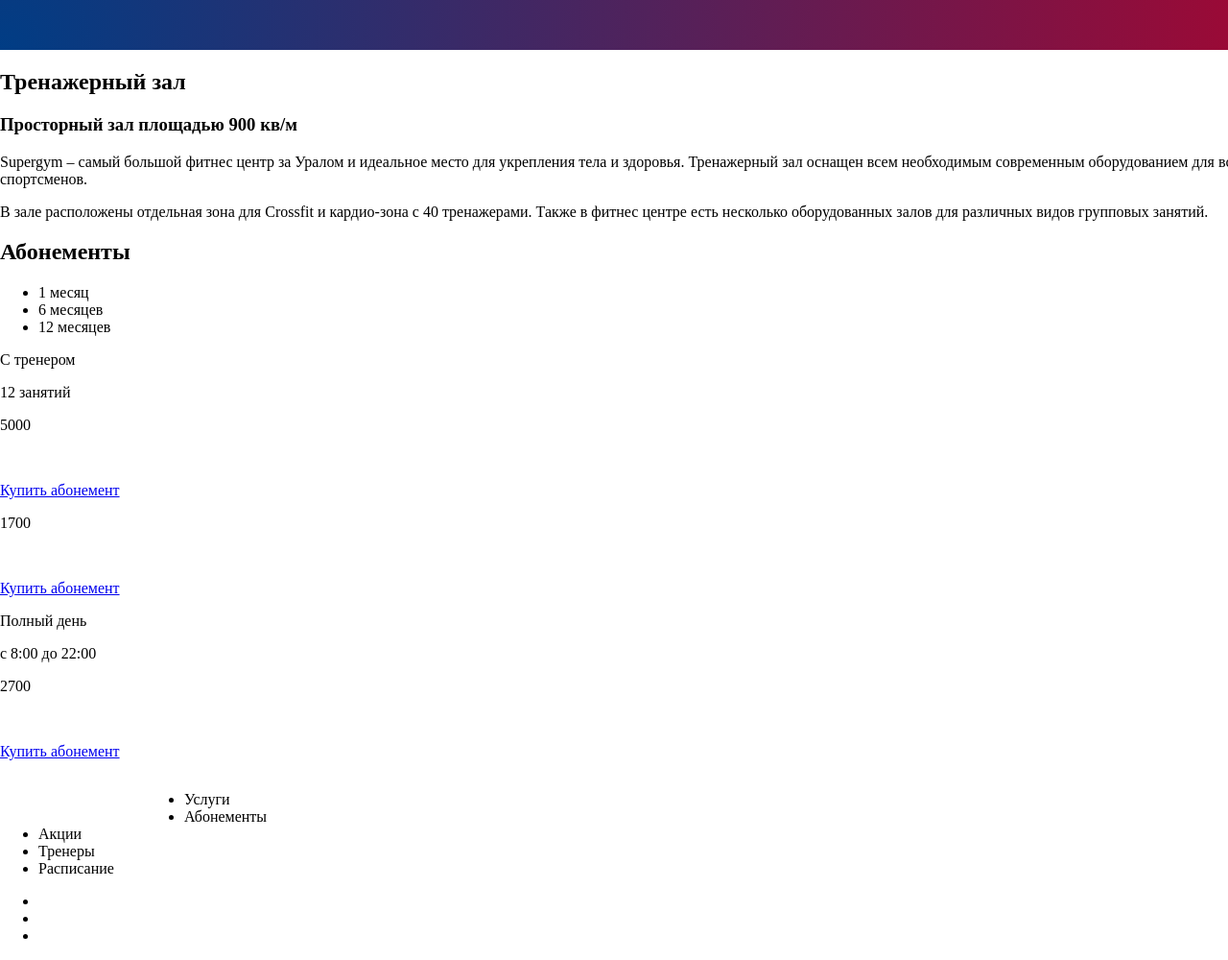
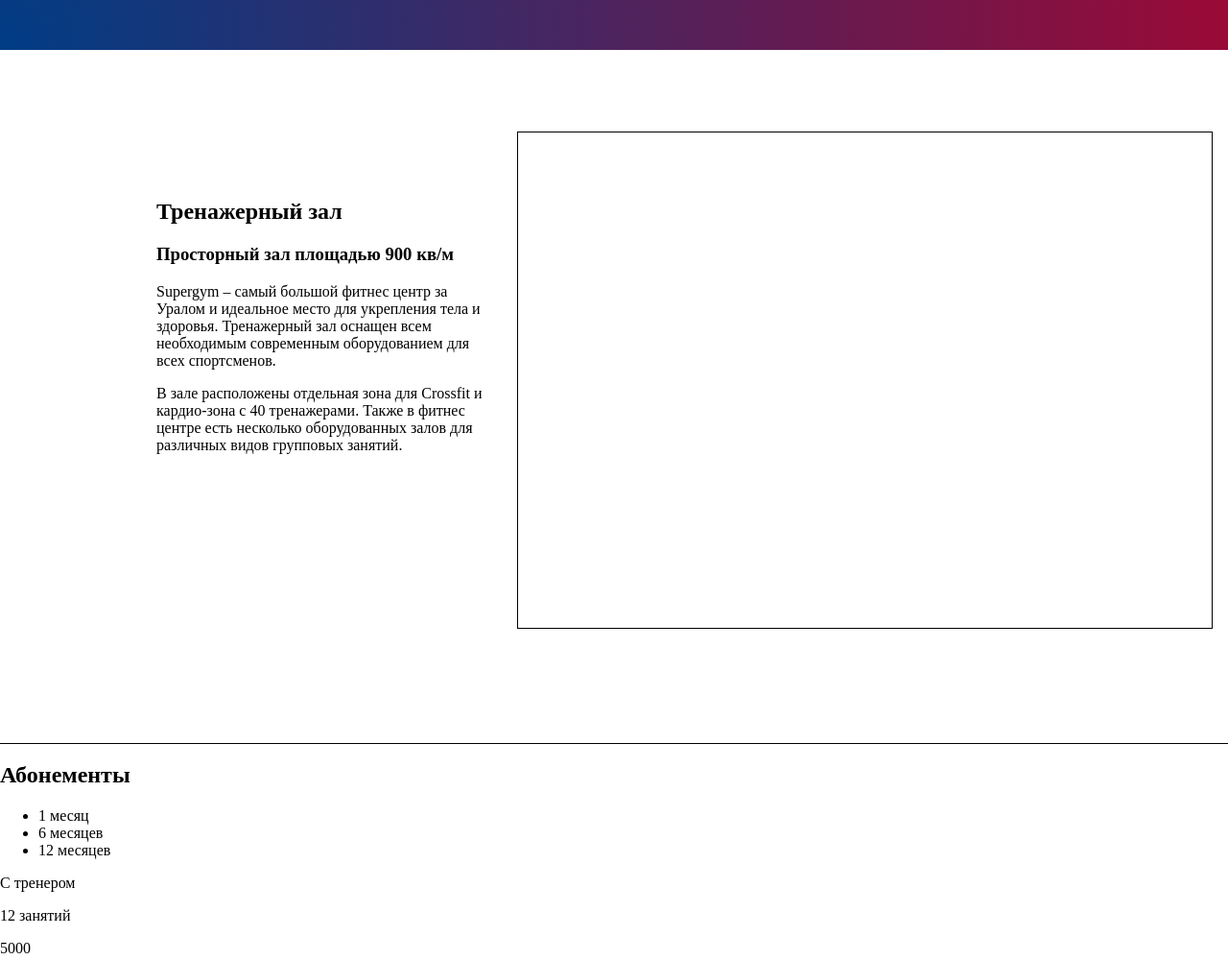
Before and after one commit to adoreducks/fitness, a plain HTML site: page index.html in a window 1280 px wide. Shown: the part 640-1640 px from the top of the page at 96% size. Drawn offline with Linux system fonts and the light colour scheme.

Commit message:
28.02.20
С помощью display: flex; расположил текст в тренажерном зале, осталось вставить изображения и форматировать текст

```diff
--- a/index.html
+++ b/index.html
@@ -70,19 +70,37 @@
 
     <main>
         <section class="gym">
-            <div class="description_gym"><h2>Тренажерный зал</h2>
+            <div class="vertical-line_1"></div>
+
+            <div class="vertical-line_2">
+                <div class="vl2_1">
+                    <div class="vl2_1_1"></div>
+                    <div class="vl2_1_2">
+                        <div class="vl2_1_2_1"></div>
+                        <div class="vl2_1_2_2">
+                            <div class="description_gym">
+                                <h2>Тренажерный зал</h2>
                                 <h3>Просторный зал площадью 900 кв/м</h3>
                                 <p><!-- отредактировать текст -->Supergym – самый большой фитнес центр за Уралом и идеальное место для укрепления тела и здоровья. Тренажерный зал оснащен всем необходимым современным оборудованием для всех спортсменов.</p>
                                 <p><!-- отредактировать текст -->В зале расположены отдельная зона для Crossfit и кардио-зона с 40 тренажерами. Также в фитнес центре есть несколько оборудованных залов для различных видов групповых занятий.</p>
                             </div>
-            <div class="description_gym_img">
                         </div>
-            <div class="description_gym_vid">
+                        <div class="vl2_1_2_3"></div>
                     </div>
-            <div class="description_gym_vid_bg">
+                    <div class="vl2_1_3"></div>
+
                 </div>
-            <div class="description_gym_vid_play">
+                <div class="vl2_2">
+                    <div class="description_gym_img"></div>
+                    <div class="description_gym_vid"></div>
+                    <div class="description_gym_vid_bg"></div>
+                    <div class="description_gym_vid_play"></div>
                 </div>
+                <div class="vl2_3"></div>
+            </div>
+
+            <div class="vertical-line_3"></div>
+
         </section>
         <section class="membership">
             <div class="membership_p">
--- a/style.css
+++ b/style.css
@@ -138,6 +138,7 @@ header {
     /* height: 191px; */
     height: auto;
     font-family: 'Bebas Neue Bold', Georgia, bold;/* слетел шрифт и не хочет обратно */
+    font-weight: 900;
     font-size: 109px;
     line-height: 109px;
     text-align: right;
@@ -159,6 +160,7 @@ header {
     width: auto;
     height: 85px;
     font-family: 'Bebas Neue Bold', Georgia, bold;/* слетел шрифт и не хочет обратно */
+    font-weight: bold;
     font-size: 109px;
     line-height: 109px;
     text-align: right;
@@ -305,5 +307,82 @@ header {
     width: 100%;
 }
 
-/*     outline: 1px solid black;
- */
+/* MAIN */
+main {
+    display: flex;
+    flex-direction: column;
+}
+
+.gym {
+    width: 100%;
+    height: 722px;
+    display: flex;
+    flex-direction: column;
+    outline: 1px solid black;
+}
+
+.vertical-line_1 {
+    width: 100%;
+    height: 86px;
+}
+
+.vertical-line_2 {
+    width: 100%;
+    height: 516px;
+    display: flex;
+}
+
+.vl2_1 {
+    width: 540px;
+    height: 100%;
+    display: flex;
+    flex-direction: column;
+}
+
+.vl2_1_1 {
+    width: 100%;
+    height: 49px;
+}
+
+.vl2_1_2 {
+    width: 100%;
+    height: 314px;
+    display: flex;
+}
+
+.vl2_1_2_1 {
+    width: 163px;
+    height: 100%;
+}
+
+.vl2_1_2_2 {
+    width: 355px;
+    height: 100%;
+}
+
+.vl2_1_2_3 {
+    width: 22px;
+    height: 100%;
+}
+
+.vl2_1_3 {
+    width: 100%;
+    height: 153px;
+}
+
+.vl2_2 {
+    width: 723px;
+    height: 100%;
+    outline: 1px solid black;
+}
+
+.vl2_3 {
+    width: 103px;
+    height: 100%;
+}
+
+
+.vertical-line_3 {
+    width: 100%;
+    height: 120px;
+}
--- a/style2.css
+++ b/style2.css
@@ -1,14 +1,3 @@
-/* MAIN */
-main {
-    display: block;
-}
-
-.gym {
-    width: auto;
-    height: 722px;
-    display: flexbox;
-}
-
 .description_gym {
     display: block;
     float: left;
@@ -97,8 +86,6 @@ main {
     margin: 438px 0 0 672px;
 }
 
-
-
 .membership {
     display: flexbox;
     width: auto;
@@ -125,17 +112,11 @@ main {
     list-style: disc;
     clear: both;
     margin: 210px auto 0;
-
     font-family: 'Roboto Condensed', Georgia, serif;
     font-size: 20px;
     line-height: 150%;
-
-
     align-items: center;
-
     color: #102654;
-
-
 }
 
 
```
Lines whose indentation alone changed are shown as unchanged.
